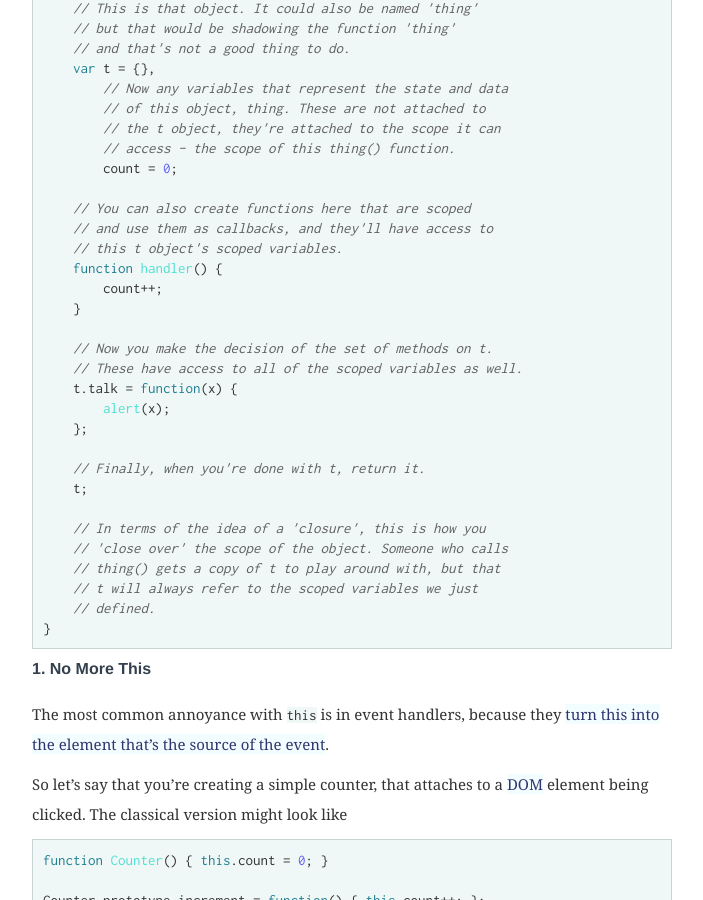
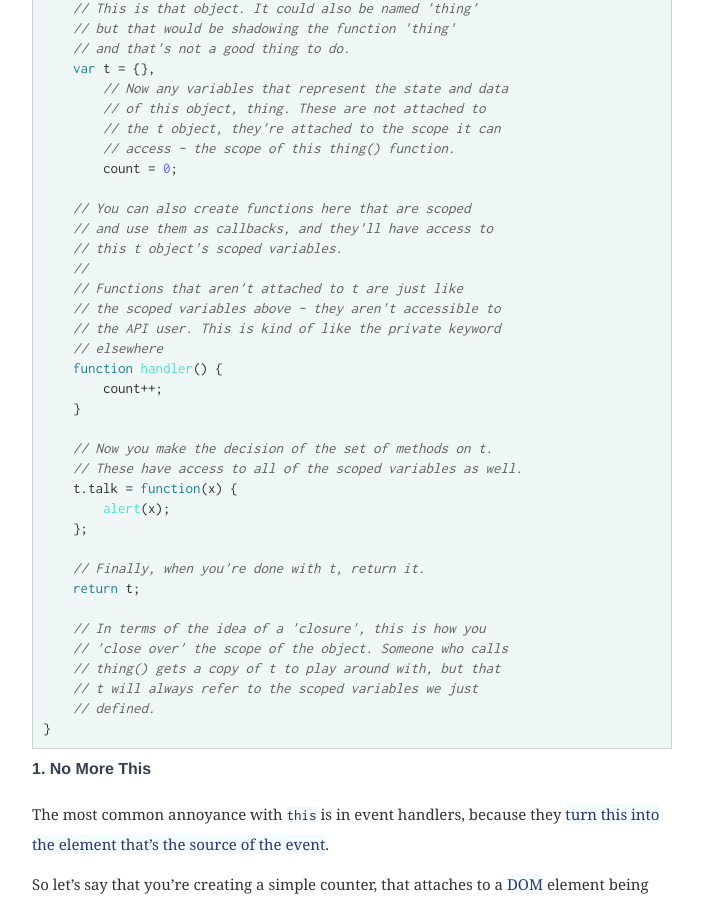
Before and after one commit to konklone/tmcw.github.com, a Jekyll site: the page built from _posts/2012-06-04-the-module-pattern.md, in a window 1280 px wide and 900 px high, scrolled down 2006 px. Shown: the whole window, without its empty margins (288-991 px from the left). Built offline with Jekyll 4.4.1, drawn with Linux system fonts in a browser that asks for light colours; Markdown is read by kramdown in place of the engine named in the settings; comment, search, counter and statistics services are not loaded.

Commit message:
Corrections and more comments in example code

```diff
--- a/_posts/2012-06-04-the-module-pattern.md
+++ b/_posts/2012-06-04-the-module-pattern.md
@@ -106,6 +106,11 @@ function thing() {
     // You can also create functions here that are scoped
     // and use them as callbacks, and they'll have access to
     // this t object's scoped variables.
+    //
+    // Functions that aren't attached to t are just like
+    // the scoped variables above - they aren't accessible to
+    // the API user. This is kind of like the private keyword
+    // elsewhere
     function handler() {
         count++;
     }
@@ -117,7 +122,7 @@ function thing() {
     };
 
     // Finally, when you're done with t, return it.
-    t;
+    return t;
 
     // In terms of the idea of a 'closure', this is how you
     // 'close over' the scope of the object. Someone who calls
```
